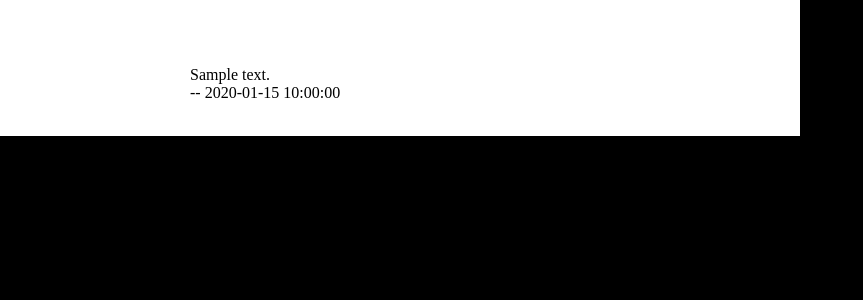
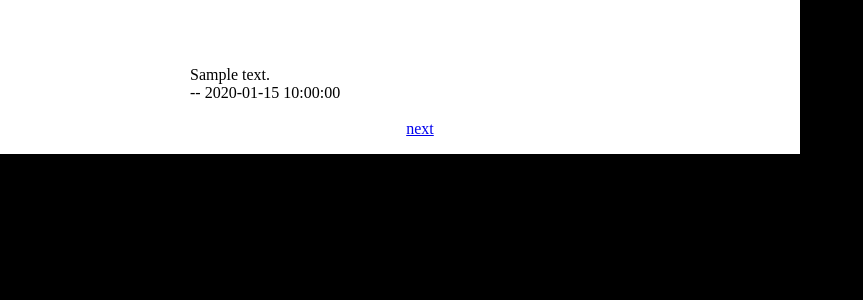
Before and after one commit to veatch/retroFollow, a Python web app: template src/retroFollow/templates/user_timeline.html in a window 1280 px wide. Shown: the top 300 px of the page, without its empty margins (0-863 px from the left). Run offline with Jinja, Linux system fonts and the light colour scheme; the template is opened without the code that fills it: most values are stand-ins (such as "Sample title", 1, 10 or a date in 2020).

Commit message:
Initial sketchy fetching of later pages. Will be refined to not create gaps in our timeline. For now, always show 'next' link.

```diff
--- a/src/retroFollow/templates/user_timeline.html
+++ b/src/retroFollow/templates/user_timeline.html
@@ -10,7 +10,11 @@
 {% for t in tweets %}
     <li>{{t.text}} <br/> --  {{t.created_at}}<br/><br/></li>
 {% endfor %}
+{% if next_page %}
+<li align="center"><a href={{next_page}}>next</a></li>
+{% endif %}
 </ul>
+
 </div>
 <div style='float:right;'></div>
 </div>
--- a/src/retroFollow/views.py
+++ b/src/retroFollow/views.py
@@ -43,7 +43,7 @@ def user_timeline(request, username, page_num=1):
     manager, created = Manager.objects.get_or_create(user=user)
     tweets = manager.fetch_page(page_num) #also fetch if user !created, but tweets not in db
 
-    return render_to_response('user_timeline.html', {'tweets':tweets, 'user':user, 'hasNext':True})
+    return render_to_response('user_timeline.html', {'tweets':tweets, 'user':user, 'next_page':int(page_num)+1,})
 
 def old_user_timeline(request, username):
     print 'why?'
```
Also changed, not shown: src/retroFollow/models.py (+10 -5 lines).
